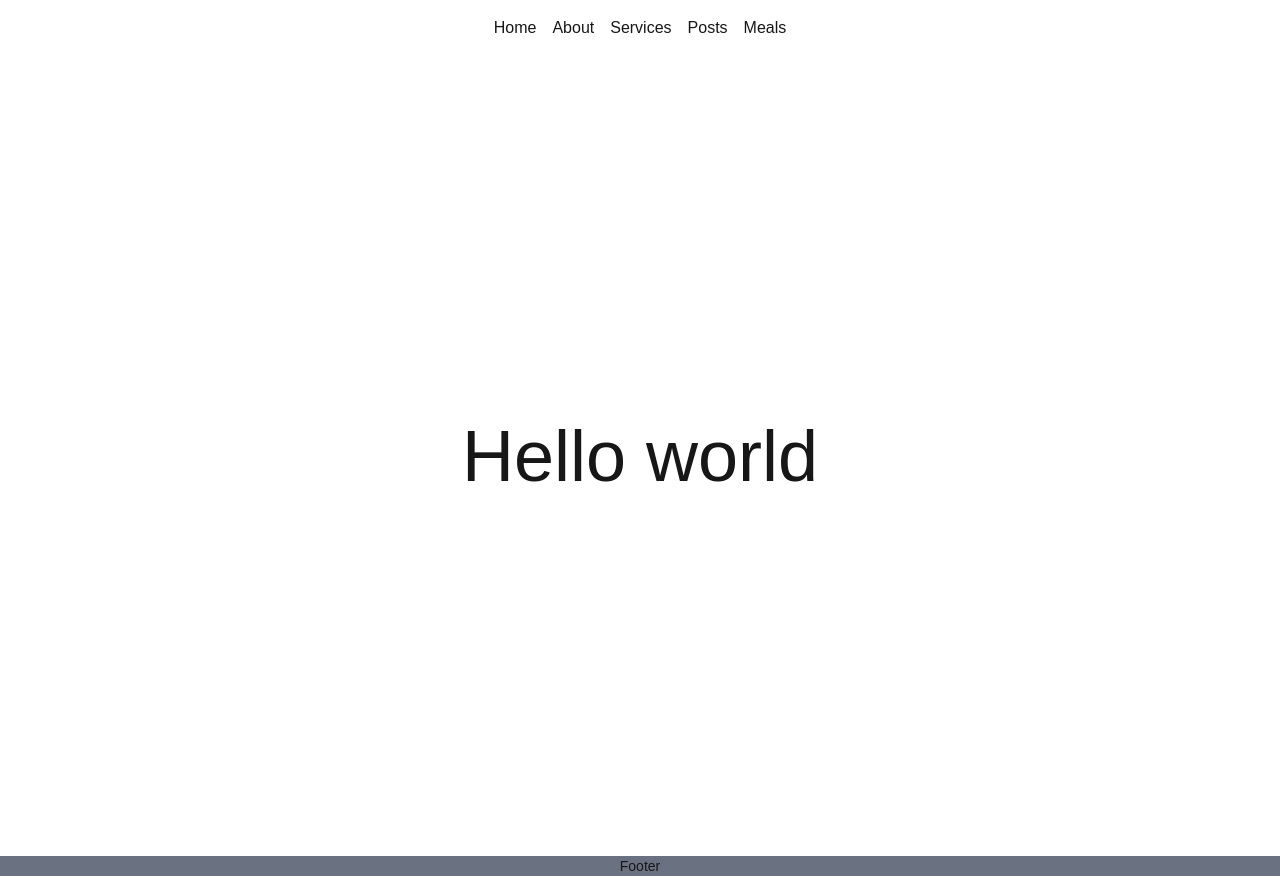
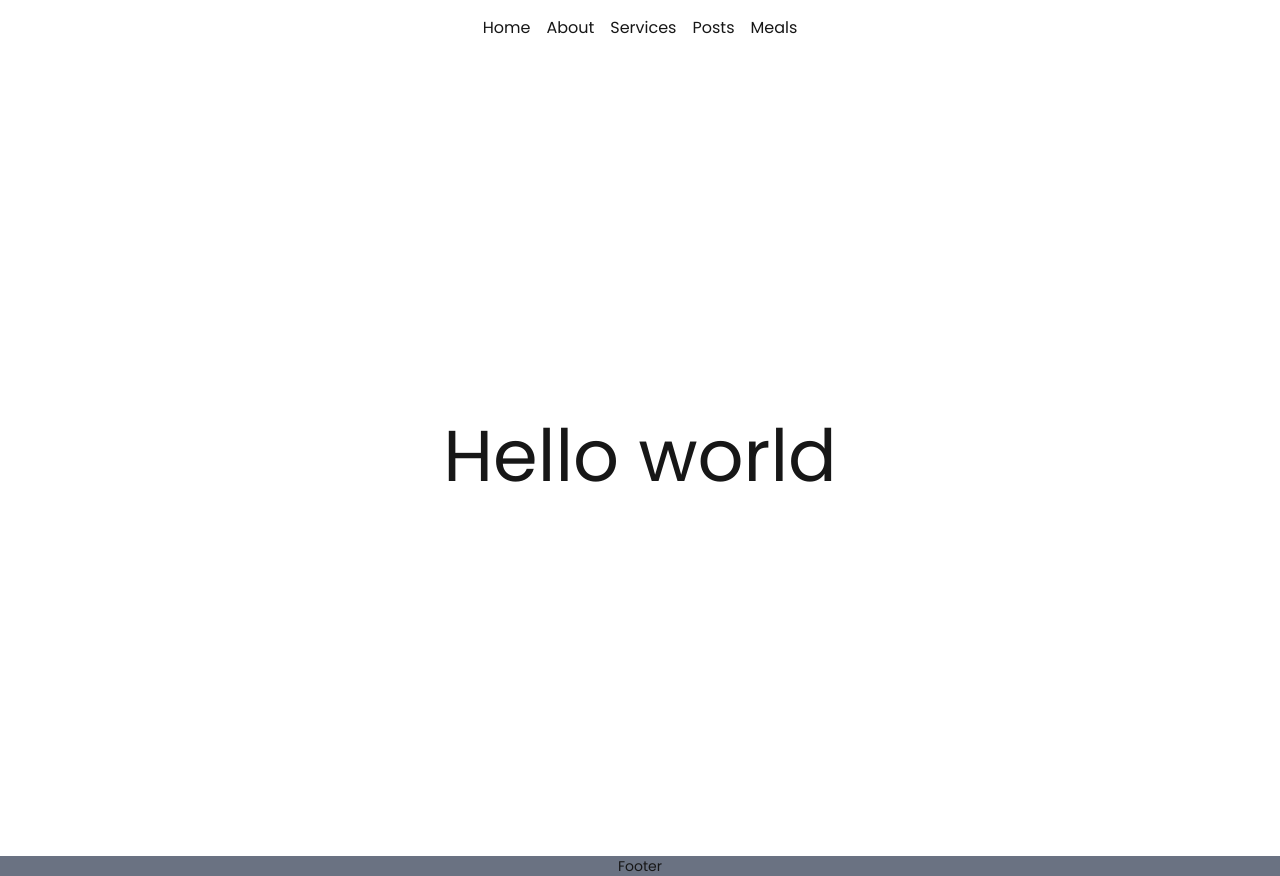
Before and after one commit to aminul351/next-js-core-concept-1, a Next.js app: page / in a window 1280 px wide. Built offline with nearby package versions, Linux system fonts and the light colour scheme.

Commit message:
font optimization

```diff
--- a/src/app/layout.js
+++ b/src/app/layout.js
@@ -1,7 +1,12 @@
-import { Geist, Geist_Mono } from "next/font/google";
+import { Geist, Geist_Mono, Poppins, Roboto } from "next/font/google";
 import "./globals.css";
 import Navbar from "./components/Navbar";
 import Footer from "./components/Footer";
+
+const poppins = Poppins({
+  weight : ["400" , "600" , "800"],
+  subsets: ["latin"],
+})
 
 const geistSans = Geist({
   variable: "--font-geist-sans",
@@ -25,7 +30,7 @@ export default function RootLayout({ children }) {
   return (
     <html lang="en">
       <body
-        className={`${geistSans.variable} ${geistMono.variable} antialiased`}
+        className={`${poppins.className} antialiased`}
       >
         <Navbar/>
         {children}
--- a/src/app/posts/page.js
+++ b/src/app/posts/page.js
@@ -1,3 +1,4 @@
+import { Roboto } from "next/font/google";
 import Link from "next/link";
 
 export const getPosts = async() => {
@@ -11,14 +12,19 @@ export const metadata = {
   description: "Generated by create next app",
 };
 
+const roboto = Roboto({
+  weight : ["400"],
+  subsets : ['latin']
+})
+
 export default async function PostPage() {
     const posts = await getPosts()
     return (
       <ul>
         {posts.map((post) => (
           <div key={post.id} className="border m-4 p-4">
-            <h2 className="font-bold text-xl">{post.title}</h2>
-            <p>{post.body}</p>
+            <h2 className="font-bold text-xl"  >{post.title}</h2>
+            <p className={roboto.className}>{post.body}</p>
             <Link href={`/posts/${post.id}`}><button className="bg-blue-500 px-4">Details</button></Link>
             </div>
         ))}
```
